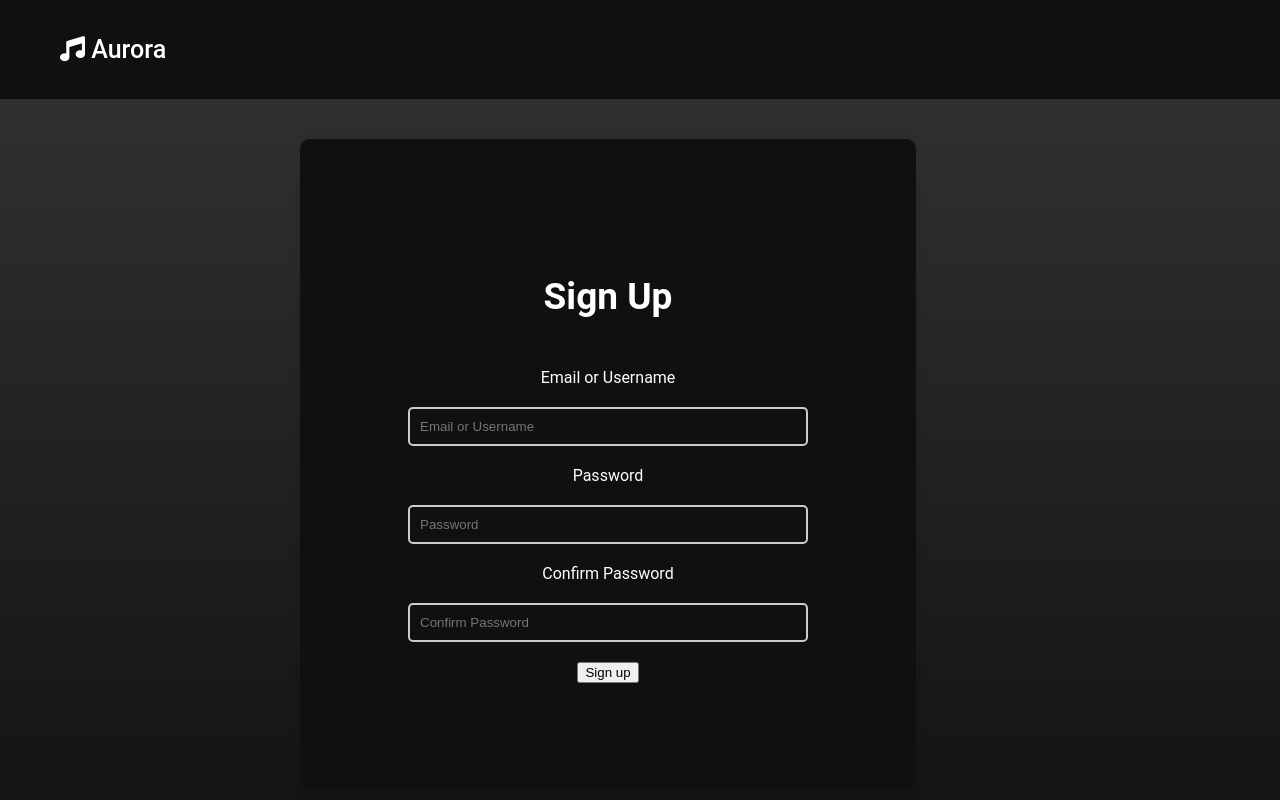
After one commit to ArulKevin2004/Aroura-music-app, a PHP site: page /signup.html in a window 1280 px wide; the page is wider, and only the part inside the window is pictured. The commit adds this page. Run offline with PHP 8.4, Linux system fonts and the light colour scheme.

Commit message:
signup page added

```diff
--- a/css files/login.css
+++ b/css files/login.css
@@ -54,6 +54,7 @@ h2 {
     font-family: "Roboto", sans-serif;
     font-weight: 700;
     text-align: center;
+    margin-bottom: 50px;
 }
 
 label {
@@ -73,12 +74,16 @@ input[type="password"] {
     background-color: rgb(16, 16, 16);
     color: white;
     display: block;
+    margin-top: 20px;
+    margin-bottom: 20px;
 }
 
 input[type="submit"] {
     width: 200px;
     padding: 15px;
     height: 40px;
+    margin-top: 10px;
+    margin-bottom: 10px;
     /* text-align: center;
     justify-content: center; */
     /* background-color: black; */
@@ -99,7 +104,7 @@ input[type="submit"]:hover{
     height: 50px;
     width: 220px;
 }
-
+/*
 .social-login-btn {
     display: flex;
     margin-bottom: 10px;
@@ -114,17 +119,30 @@ input[type="submit"]:hover{
     border: 1.5px solid white;
     color: white;
     border-radius: 50px;
-}
-
+} */
+/*
 .social-login-btn:hover{
     border: 3px solid white;
-}
+} */
 
 .icon {
     margin-right: 10px;
     width: 20px;
     height: 20px;
 }
+
+p{
+    color: rgb(255, 255, 255);
+    font-family: "Roboto", sans-serif;
+    font-size: 15px;
+    transition: 1s;
+}
+
+p:hover {
+    cursor: pointer;
+    text-decoration: underline;
+}
+
 .user_pwd {
     text-align: center; /* Center the form */
     color: white;
--- a/login.html
+++ b/login.html
@@ -22,7 +22,7 @@
     </div>
     <div class="content">
       <h2>Log in to Aurora</h2>
-      <div class="icon_img">
+      <!-- <div class="icon_img">
         <button class="social-login-btn">
           <img class="icon" src="images/google.png" alt="Google Icon" />
           Continue with Google
@@ -39,7 +39,7 @@
       </div>
       <br />
       <hr />
-      <br />
+      <br /> -->
       <div class="user_pwd">
         <form action="login.php" method="post">
           <label for="email_username">Email or Username</label>
@@ -58,6 +58,7 @@
           />
           <input type="submit" value="Log In" />
         </form>
+          <p onclick="location.href='signup.html'">New user</p>
       </div>
     </div>
   </body>
--- a/login.php
+++ b/login.php
@@ -7,7 +7,7 @@ if ($_SERVER["REQUEST_METHOD"] == "POST") {
         $servername = "localhost";
         $username = "root";
         $password = "";
-    $database = "Aroura_db"; // Change this to your MySQL database name
+        $database = "Aroura_db";
 
         $conn = new mysqli($servername, $username, $password, $database);
 
@@ -23,8 +23,6 @@ if ($_SERVER["REQUEST_METHOD"] == "POST") {
             // User found, check password
             $row = $result->fetch_assoc();
             $password = $_POST['password'];
-        echo "hwew"
-        echo $password
             if ($row['password'] == $password) {
                 // Password correct, redirect user to dashboard or desired page
                 header("Location: main.html"); // Change this to the page you want to redirect to after login
--- a/main.html
+++ b/main.html
@@ -70,7 +70,7 @@
                     <p>Show all</p>
                 </div>
                 <div class="tiles1">
-                    <button>
+                    <button onclick="location.href = 'ed_sheeran.php'">
                         <img src="images/Ed_sheeran_billboard.webp">
                         <h1>Ed Sheeran</h1>
                         <h4>Lorem ipsum dolor sit amet.</h4>
--- /dev/null
+++ b/signup.html
@@ -0,0 +1,64 @@
+<!DOCTYPE html>
+<html>
+<head>
+    <title>Aurora</title>
+    <link rel="shortcut icon" type="x-icon" href="images/music-solid.svg" />
+    <link rel="stylesheet" href="css files/login.css" />
+    <link rel="stylesheet" href="https://cdnjs.cloudflare.com/ajax/libs/font-awesome/6.5.1/css/all.min.css" />
+    <link rel="preconnect" href="https://fonts.googleapis.com" />
+    <link rel="preconnect" href="https://fonts.gstatic.com" crossorigin />
+    <link href="https://fonts.googleapis.com/css2?family=Open+Sans:ital,wght@0,300..800;1,300..800&display=swap" rel="stylesheet" />
+    <script>
+        document.getElementById( "submit" )
+        .addEventListener( "submit", function ( event ) {
+
+            event.preventDefault();
+
+            if ( validateForm() ) {
+                this.submit();
+            }
+            else {
+                return false;
+            }
+        } );
+        function validateForm() {
+            var password = document.getElementById("password").value;
+            var confirmPassword = document.getElementById("cpassword").value;
+
+            // Check if passwords match
+            if (password !== confirmPassword) {
+                alert("Passwords do not match");
+                return false;
+            }
+
+            // Check password criteria
+            var regex = /^(?=.*[A-Za-z])(?=.*\d)(?=.*[@$!%*#?&])[A-Za-z\d@$!%*#?&]{8,}$/;
+            if (!regex.test(password)) {
+                alert("Password must be at least 8 characters long, must contain at least one special character, one digit, and start with an alphabet.");
+                return false;
+            }
+            return true;
+        }
+    </script>
+</head>
+<body>
+    <div class="navbar">
+        <i class="fa-solid fa-music"></i>
+        Aurora
+    </div>
+    <div class="content">
+        <h2>Sign Up</h2>
+        <div class="user_pwd">
+            <form id="signupForm" action="signup.php" method="post" onsubmit="return validateForm()">
+                <label for="email_username">Email or Username</label>
+                <input type="text" name="email_username" id="email_username" placeholder="Email or Username" required />
+                <label for="password">Password</label>
+                <input type="password" name="password" id="password" placeholder="Password" required />
+                <label for="cpassword">Confirm Password</label>
+                <input type="password" name="cpassword" id="cpassword" placeholder="Confirm Password" required />
+                <button id="submit">Sign up</button>
+            </form>
+        </div>
+    </div>
+</body>
+</html>
```
Also changed, not shown: ed_sheeran.php (+19 -3 lines), signup.php (added, +45 -0 lines), 6 other files. Lines whose indentation alone changed are shown as unchanged.
